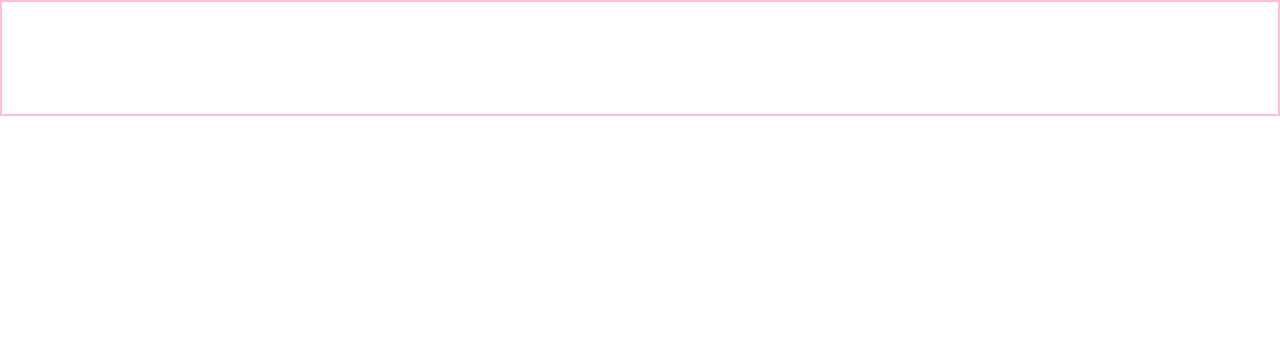
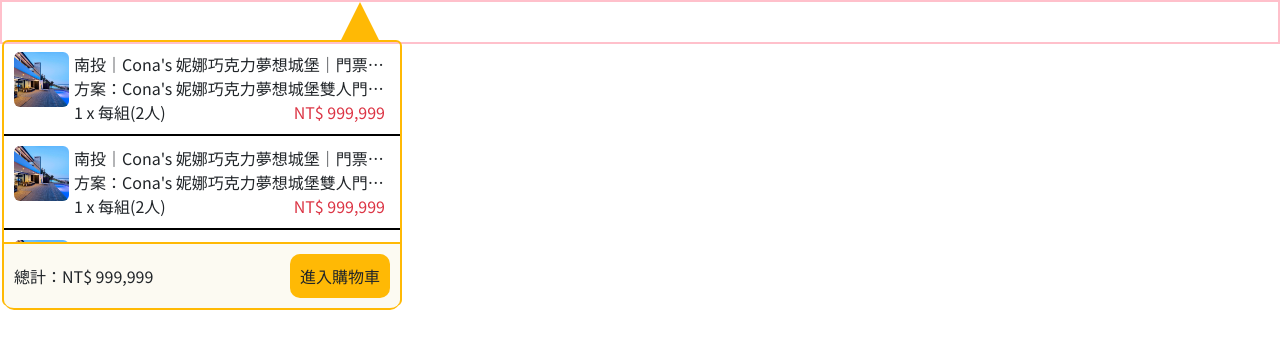
Before and after one commit to LINECHITAUBOOKING/LineChiTau, a React (Create React App) app: page / in a window 1280 px wide. Shown: the top 348 px of the page. Built offline with nearby package versions, Linux system fonts and the light colour scheme.

Commit message:
feat 迷你購物車切版完成

```diff
--- a/src/pages/ShoppingCart/MiniShoppingCart/MiniProductCard/MiniProductCard.js
+++ b/src/pages/ShoppingCart/MiniShoppingCart/MiniProductCard/MiniProductCard.js
@@ -1,4 +1,5 @@
 import './MiniProductCard.scss';
+import pic from './dolphins_hotel.jpg';
 export default function MiniProductCard() {
   //TODO 1.呈現產品圖片、產品名、方案名、方案單價、購買數量、方案總價
 
@@ -6,16 +7,20 @@
 
   return (
     <>
-      <div className="card-wrapper">
+      <div className="card-wrapper d-flex">
         <div className="img-box">
-          <img src="" alt="" className="picture" />
+          <img src={pic} alt="" className="picture" />
         </div>
-        <div className="content-wrapper d-flex flex-column">
-          <div className="content-name"></div>
-          <div className="content-plan"></div>
+        <div className="content-wrapper d-flex flex-column justify-content-evenly">
+          <div className="content-name">
+            南投｜Cona's 妮娜巧克力夢想城堡｜門票｜獨家贈送時尚保冷袋
+          </div>
+          <div className="content-plan">
+            方案：Cona's 妮娜巧克力夢想城堡雙人門票（贈麥當勞100元優惠碼）
+          </div>
           <div className="money-wrapper d-flex justify-content-between">
-            <div className="amount-unit"></div>
-            <div className="money-total"></div>
+            <div className="amount-unit">1 x 每組(2人)</div>
+            <div className="money-total text-danger">NT$ 999,999</div>
           </div>
         </div>
       </div>
--- a/src/pages/ShoppingCart/MiniShoppingCart/MiniProductCard/MiniProductCard.scss
+++ b/src/pages/ShoppingCart/MiniShoppingCart/MiniProductCard/MiniProductCard.scss
@@ -1 +1,41 @@
 @import "../../../../css/global-style.scss";
+
+$general-padding:10px;
+
+.card-wrapper {
+  padding:$general-padding;
+  max-height: 100px;
+}
+.card-wrapper+.card-wrapper {
+  border-top: 2px solid black;
+}
+
+.img-box {
+  width: 55px;
+  height: 55px;
+  border-radius: $border-radius;
+  overflow:hidden;
+    img {
+      object-fit: cover;;
+      width: 100%;
+      height: 100%;
+    }
+}
+
+@mixin text-overflow{
+  width: 100%;
+  white-space: nowrap;
+  text-overflow: ellipsis;
+  overflow: hidden;
+}
+
+.content-wrapper {
+  width: calc(100% - 55px);
+  padding-inline:5px;
+    .content-name {
+      @include text-overflow();
+    }
+    .content-plan {
+      @include text-overflow();
+    }
+}
--- a/src/pages/ShoppingCart/MiniShoppingCart/MiniShoppingCart.js
+++ b/src/pages/ShoppingCart/MiniShoppingCart/MiniShoppingCart.js
@@ -14,7 +14,10 @@
           <MiniProductCard />
           <MiniProductCard />
         </div>
-        <div className="info-container"></div>
+        <div className="info-container d-flex justify-content-between align-items-center">
+          <div className="final-total-money">總計：NT$ 999,999</div>
+          <div className="my-btn">進入購物車</div>
+        </div>
       </div>
     </>
   );
--- a/src/pages/ShoppingCart/MiniShoppingCart/MiniShoppingCart.scss
+++ b/src/pages/ShoppingCart/MiniShoppingCart/MiniShoppingCart.scss
@@ -1 +1,41 @@
 @import "../../../css/global-style.scss";
+
+  $general-padding:10px;
+
+.cart-wrapper {
+  width: 400px;
+  min-height: 166px;
+  max-height: 266px;
+  border:$main 2px solid;
+  border-radius: $border-radius;
+  position: absolute;
+  top:40px;
+
+    .stuff-container {
+      display:grid;
+      min-height: calc(166px - 66px);
+      max-height: calc(266px - 66px);
+      grid-template-columns: 100%;
+      grid-auto-rows: 1fr;
+      overflow-y: auto;
+    }
+    &::before {
+      content:"";
+      width: 40px;
+      height: 40px;
+      background-color: $main;
+      clip-path: polygon(50% 0%, 0% 100%, 100% 100%);
+      position: absolute;
+      right:20px;
+      top:-40px;
+    }
+}
+
+
+.info-container {
+  padding: $general-padding;
+  border-top:$main 2px solid;
+  border-bottom: $main 2px solid;
+  border-radius: 0 0 10px 10px;
+  background-color: $secondary;
+}
```
Also changed, not shown: src/pages/ShoppingCart/MiniShoppingCart/MiniProductCard/dolphins_hotel.jpg (added).
